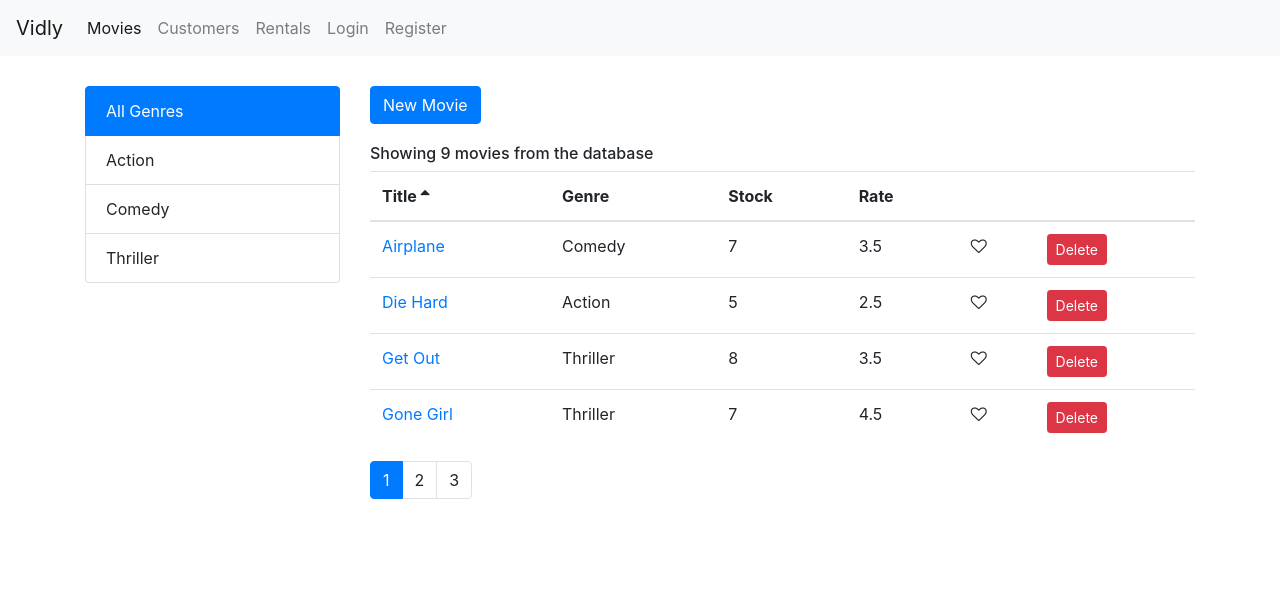
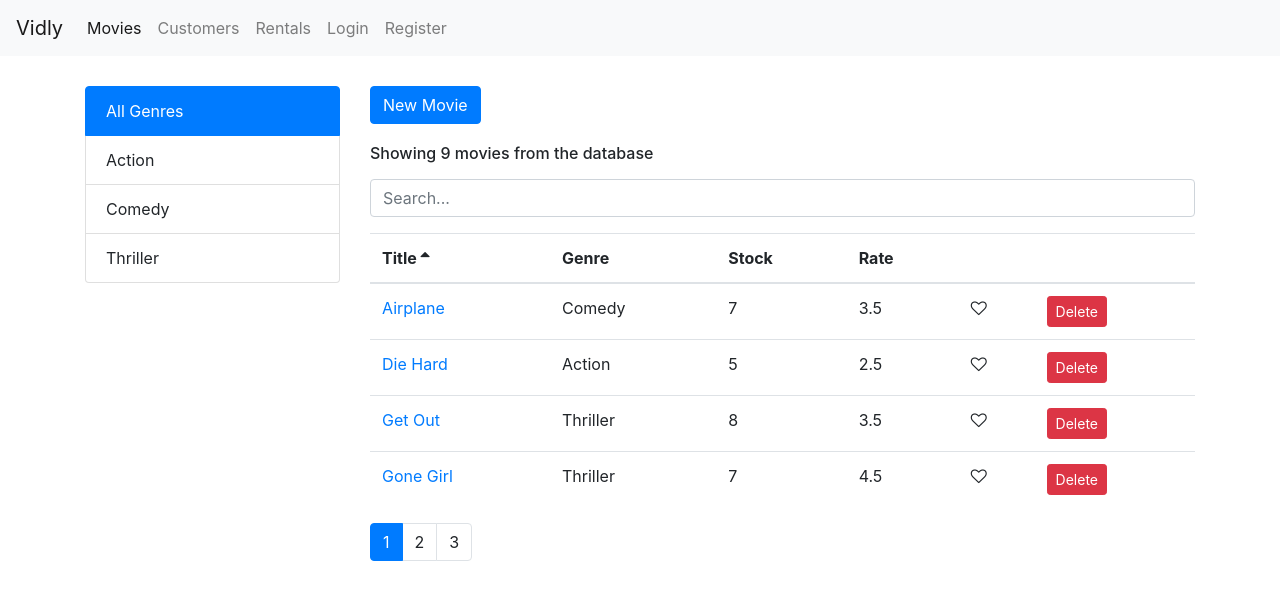
Before and after one commit to Vimal-Krishna/React-Vidly, a React (Create React App) app: page /movies in a window 1280 px wide. Shown: the top 600 px of the page. Built offline with nearby package versions, Linux system fonts and the light colour scheme.

Commit message:
Search bar

```diff
--- a/src/components/movies.jsx
+++ b/src/components/movies.jsx
@@ -16,6 +16,7 @@ class Movies extends Component {
         pageSize: 4,
         currentPage: 1,
         selectedGenre: 0,
+        searchString: "",
         sortColumn: { path: "title", order: "asc" },
     };
 
@@ -23,6 +24,14 @@ class Movies extends Component {
         const genres = [{ name: "All Genres", _id: 0 }, ...getGenres()];
         this.setState({ movies: getMovies(), genres });
     }
+
+    handleSearch = ({ currentTarget: input }) => {
+        this.setState({
+            searchString: input.value,
+            selectedGenre: 0,
+            currentPage: 1,
+        });
+    };
 
     handleNewMovie = () => {
         console.log("New movie");
@@ -53,7 +62,11 @@ class Movies extends Component {
 
     handleGenreSelect = (genre) => {
         console.log("Genre Clicked", genre);
-        this.setState({ selectedGenre: genre._id, currentPage: 1 });
+        this.setState({
+            selectedGenre: genre._id,
+            searchString: "",
+            currentPage: 1,
+        });
     };
 
     handleSort = (sortColumn) => {
@@ -66,11 +79,18 @@ class Movies extends Component {
             selectedGenre,
             sortColumn,
             currentPage,
+            searchString,
             pageSize,
         } = this.state;
 
         let filtered = allMovies;
-        if (selectedGenre !== 0) {
+
+        if (searchString) {
+            console.log(searchString);
+            filtered = filtered.filter((m) =>
+                m.title.toLowerCase().startsWith(searchString.toLowerCase())
+            );
+        } else if (selectedGenre !== 0) {
             filtered = filtered.filter(
                 (movie) => movie.genre._id === selectedGenre
             );
@@ -112,6 +132,12 @@ class Movies extends Component {
                         New Movie
                     </Link>
                     <h6>{movieString}</h6>
+                    <input
+                        className="form-control my-3"
+                        placeholder="Search..."
+                        value={this.state.searchString}
+                        onChange={this.handleSearch}
+                    />
                     <MoviesTable
                         data={movies}
                         sortColumn={sortColumn}
```
